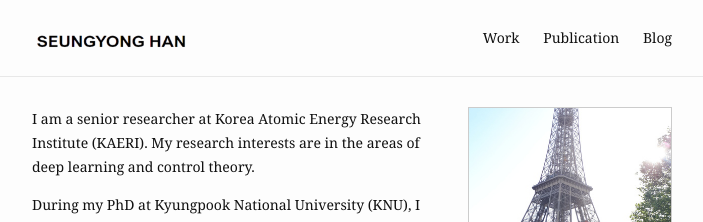
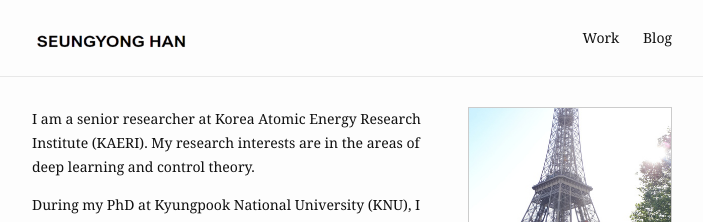
Before and after one commit to seungyong-han/seungyong-han.github.io, a Jekyll site: the page built from index.md, in a window 1280 px wide. Shown: the top 222 px of the page, without its empty margins (288-991 px from the left). Built offline with Jekyll 4.4.1, drawn with Linux system fonts in a browser that asks for light colours.

Commit message:
Update _config.yml

```diff
--- a/_config.yml
+++ b/_config.yml
@@ -12,7 +12,6 @@ google_analytics: "UA-121636368-3"
 header:
   pages:
     - name: Work
-    - name: Publication
     - name: Blog
 
 footer:
```
